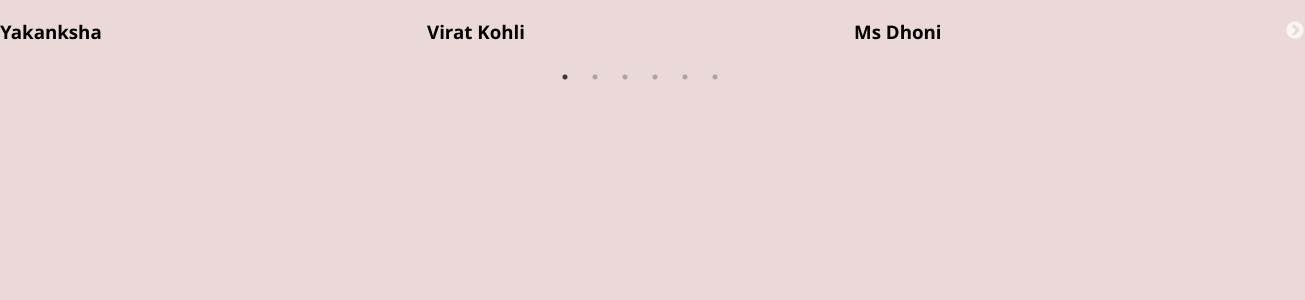
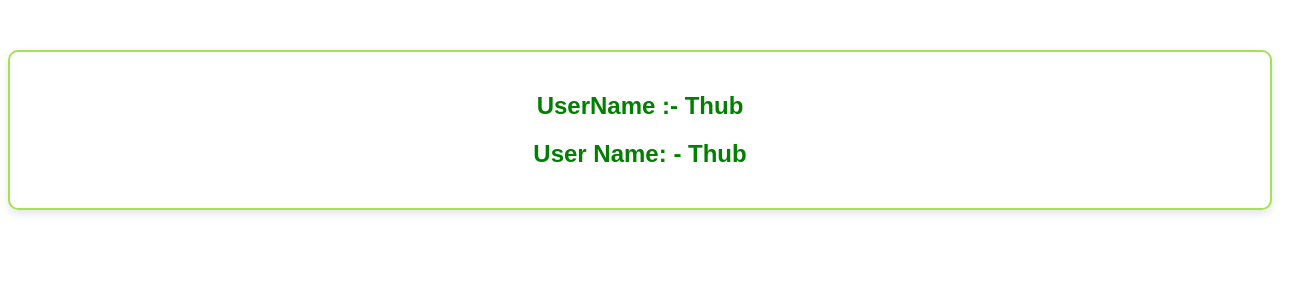
Before and after one commit to YAKANKSHAKESAVAPATNAM/React, a React (Vite) app: page / in a window 1280 px wide. Shown: the top 300 px of the page, 1305 px wide, since content can reach past the window. Built offline with nearby package versions, Linux system fonts and the light colour scheme.

Commit message:
usecontext task

```diff
--- a/src/App.jsx
+++ b/src/App.jsx
@@ -231,23 +231,42 @@
 // export default App;
 
 
-import React from "react";
-import Addons from "./Addons";
-import Toastify from "./Toastify";
-// import './Header.css'
-import LoaderSpinner from "./Loader-Spinner";
-import Confetti from "./Confetti";
-import SlickCarousel from "./Slick-Cursol";
+// import React from "react";
+// import Addons from "./Addons";
+// import Toastify from "./Toastify";
+// // import './Header.css'
+// import LoaderSpinner from "./Loader-Spinner";
+// import Confetti from "./Confetti";
+// import SlickCarousel from "./Slick-Cursol";
 
 
+// function App() {
+//   return (
+//     // <Addons />
+//     // <Confetti />
+//     // <Toastify />
+//     // <LoaderSpinner />
+//     <SlickCarousel />
+//   );
+// }
+
+// export default App;
+
+
+
+import React from 'react';
+import { UserProvider } from './UseContext';
+import Component1 from './Component1';
+import Component2 from './Component2';
+
 function App() {
-  return (
-    // <Addons />
-    // <Confetti />
-    // <Toastify />
-    // <LoaderSpinner />
-    <SlickCarousel />
-  );
+    return (
+        <UserProvider>
+            <div style={{ textAlign: 'center', marginTop: '50px' ,color:'green', fontFamily: 'Arial, sans-serif' ,border: '2px solid #a5e155ff', padding: '20px', borderRadius: '10px', boxShadow: '0 4px 8px rgba(0, 0, 0, 0.1)'}}>
+                <Component1 />
+                <Component2 />
+            </div>
+        </UserProvider>
+    );
 }
-
 export default App;
--- /dev/null
+++ b/src/Component1.jsx
@@ -0,0 +1,7 @@
+import React, { useContext } from 'react';
+import { UserContext } from './UseContext';
+const Component1 = () => {
+    const { user } = useContext(UserContext);
+    return <h2>UserName :- {user.name}</h2>;
+};
+export default Component1;
--- /dev/null
+++ b/src/Component2.jsx
@@ -0,0 +1,7 @@
+import React, { useContext } from 'react';
+import { UserContext } from './UseContext';
+const Component2 = () => {
+    const { user } = useContext(UserContext);
+    return <h2>User Name: - {user.name}</h2>;
+};
+export default Component2;
--- /dev/null
+++ b/src/UseContext.jsx
@@ -0,0 +1,10 @@
+import React, { createContext, useState } from 'react';
+export const UserContext = createContext();
+export const UserProvider = ({ children }) => {
+    const [user, setUser] = useState({ name: "Thub", age: 25 });
+    return (
+        <UserContext.Provider value={{ user, setUser }}>
+            {children}
+        </UserContext.Provider>
+    );
+};
```
